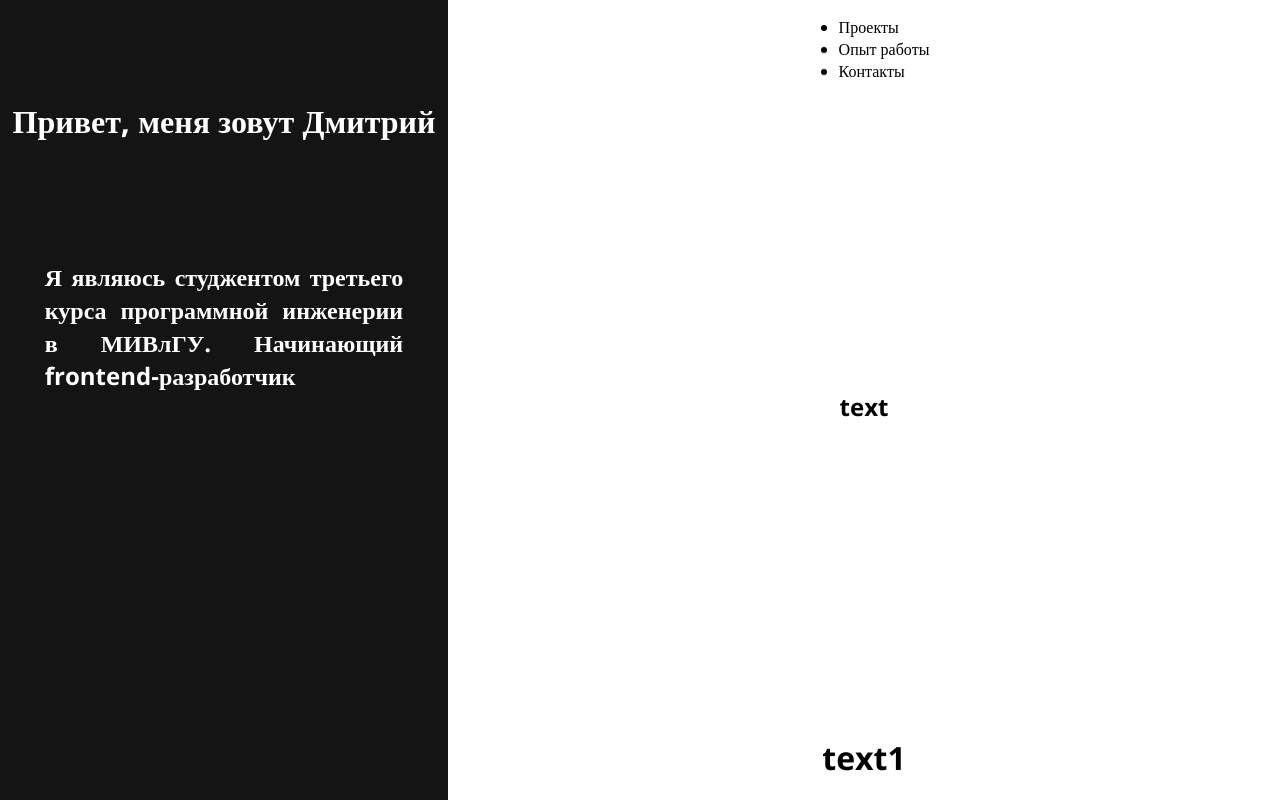
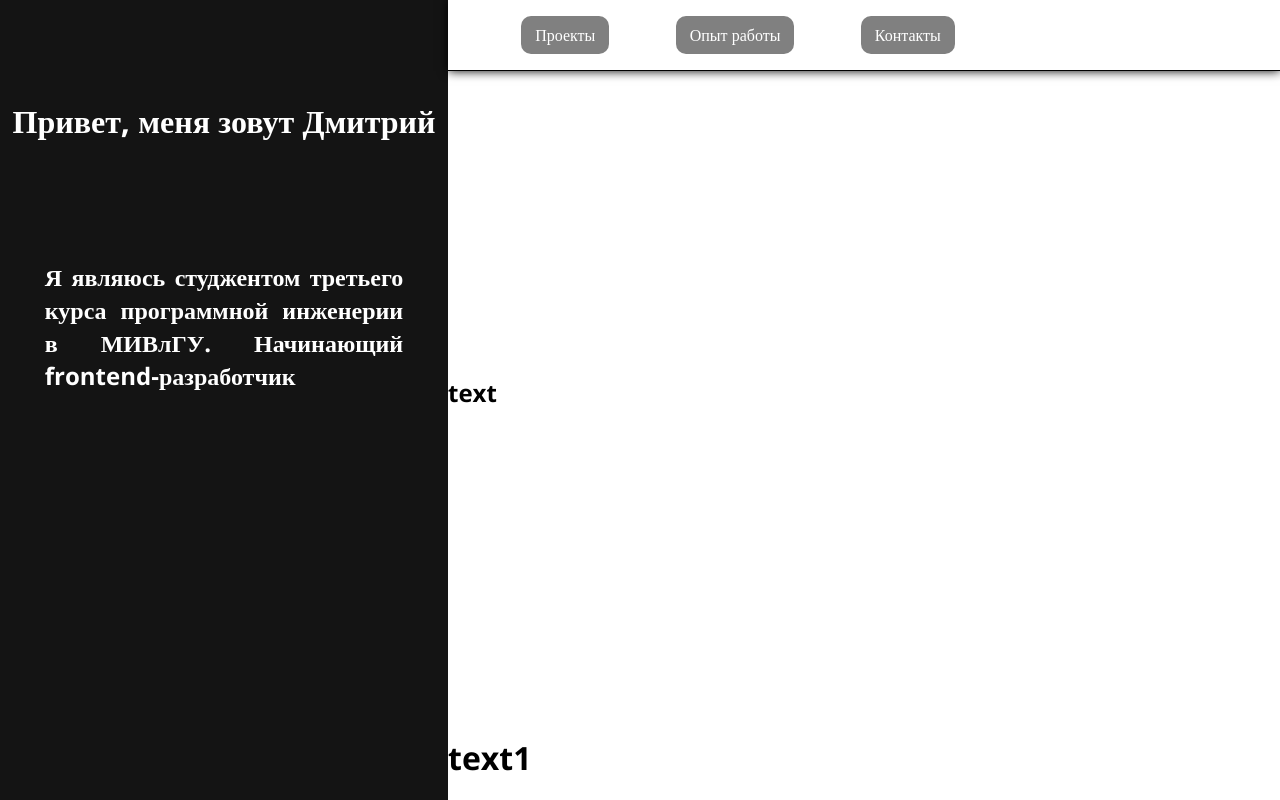
Before and after one commit to desurestar/desurestar, a plain HTML site: page index.html in a window 1280 px wide. Drawn offline with nearby package versions, Linux system fonts and the light colour scheme.

Commit message:
Creating a page header

```diff
--- a/style.css
+++ b/style.css
@@ -13,7 +13,7 @@ body {
 	display: flex;
 	width: 65vw;
 	justify-content: space-between;
-	align-items: center;
+
 	flex-direction: column;
 }
 
@@ -25,6 +25,11 @@ body {
 	flex-direction: column;
 	height: 100vh;
 	width: 35vw;
+}
+.header {
+	width: 100%;
+	border-bottom: 1px solid black;
+	box-shadow: 0px 0px 10px 0px;
 }
 
 .test {
@@ -41,3 +46,19 @@ body {
 	padding-right: 10%;
 	text-align: justify;
 }
+
+.list {
+	list-style: none;
+	display: flex;
+	width: 500px;
+	justify-content: space-around;
+}
+
+.list li {
+	padding: 8px;
+	padding-left: 14px;
+	padding-right: 14px;
+	border-radius: 10px;
+	color: white;
+	background: grey;
+}
```
